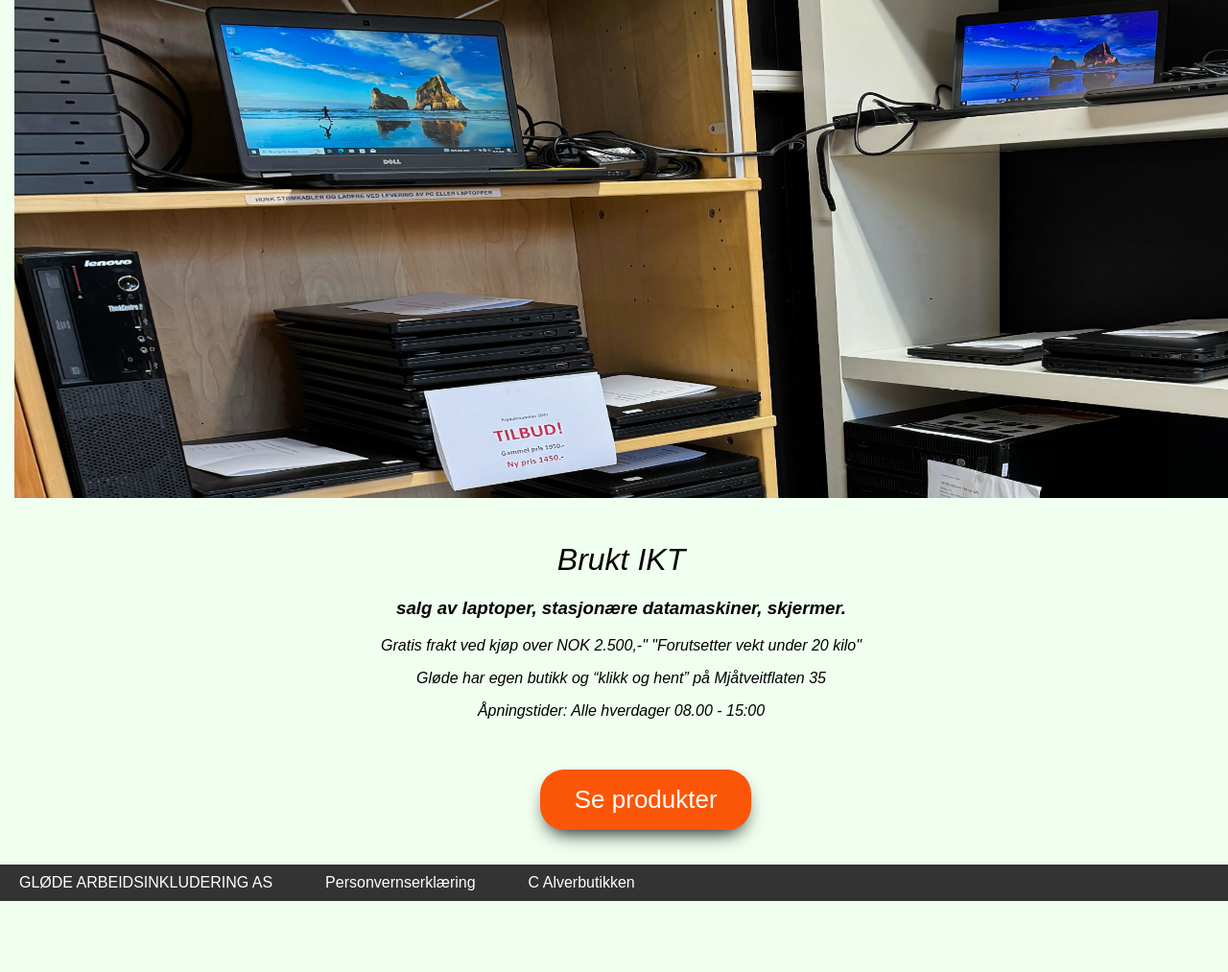
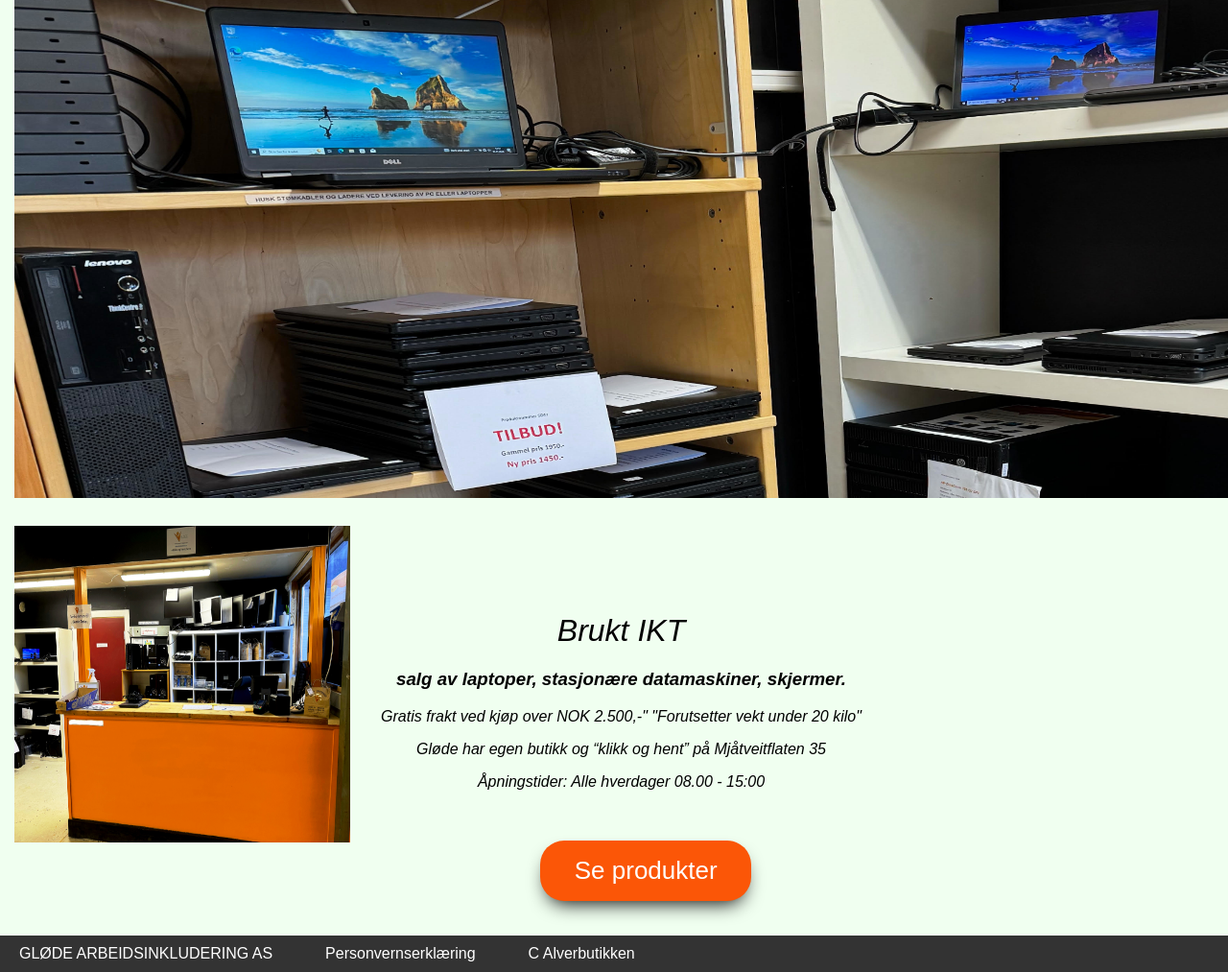
Before and after one commit to PollyKoder/GlodeButikken, a PHP site: page /landingPage.html in a window 1280 px wide; the page is wider, and only the part inside the window is pictured. Shown: the part 184-1197 px from the top of that part at 96% size. Before the commit the page ends 1123 px from the top of that part, so only its background shows below. Run offline with PHP 8.4, Linux system fonts and the light colour scheme.

Commit message:
index og css

```diff
--- a/landingPage.html
+++ b/landingPage.html
@@ -58,6 +58,8 @@
                 <!--infomasjon og salg -->
             <div>
 
+                <img class="leftImg" src="/GlodeButikken/Amalie/img/Desk1.jpg" alt="img icon">
+
                 <h1>Brukt IKT</h1>
 
                 <h3>salg av laptoper, stasjonære datamaskiner, skjermer.</h3>
--- a/style.css
+++ b/style.css
@@ -27,8 +27,14 @@ body {
   margin-left: 15px;
 }
 
-
-
+.leftImg {
+    height: 330px;
+    width: 350px;
+    background-position: left;
+    margin-top: 25px;
+    margin-bottom: -285px;
+    margin-left: 15px;
+}
 
 h1 {
     padding-top: 20px;
```
Also changed, not shown: Amalie/img/Desk1.jpg (added).
